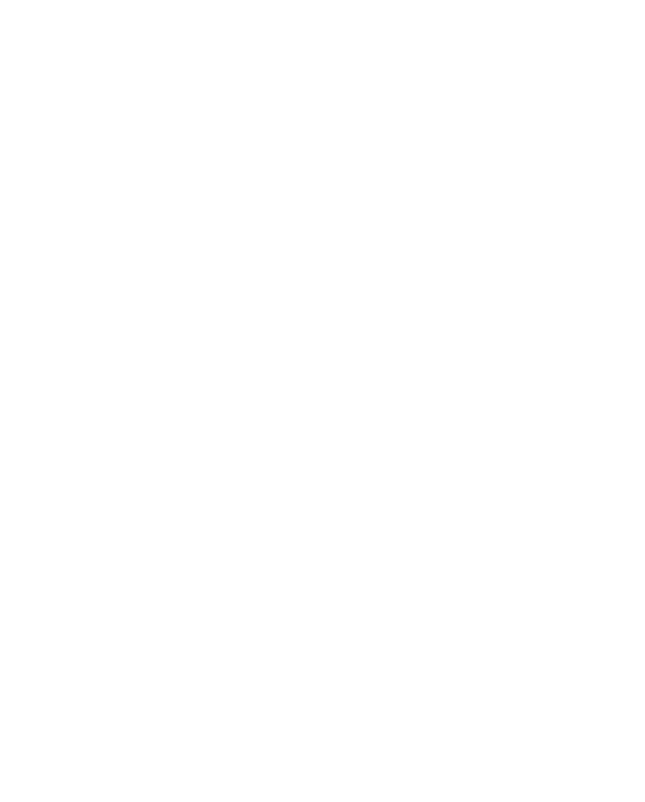
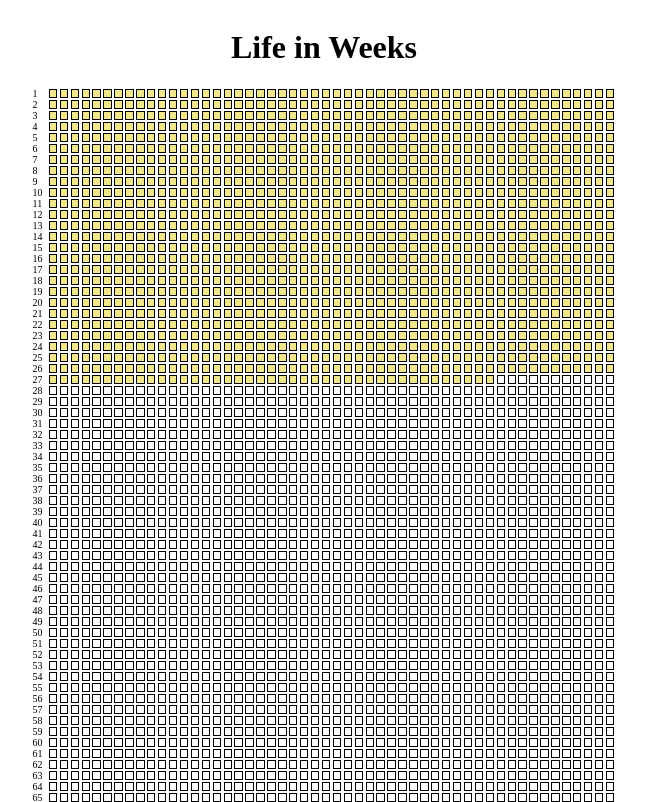
Before and after one commit to 0hhanum/life-in-weeks, a plain HTML site: page index.html in a window 1280 px wide. Shown: the top 802 px of the page, without its empty margins (316-961 px from the left). Drawn offline with Linux system fonts and the light colour scheme.

Commit message:
Life in weeks

```diff
--- a/index.css
+++ b/index.css
@@ -0,0 +1,36 @@
+#container .row {
+  display: flex;
+  justify-content: center;
+  align-items: center;
+}
+
+#container .row span {
+  display: inline-block;
+  font-size: 10px;
+  width: 15px;
+}
+
+#container .row .cell {
+  width: 0.5vw;
+  min-width: 6px;
+  height: 0.5vw;
+  min-height: 6px;
+  border: 0.5px solid black;
+  margin: 0 0.1vw;
+}
+
+#container .row .past {
+  background-color: khaki;
+}
+
+@media (max-width: 480px) {
+  #container .row span {
+    font-size: 6px;
+  }
+
+  #container .row .cell {
+    margin: 0 1px;
+    min-width: 3px;
+    min-height: 3px;
+  }
+}
--- a/index.html
+++ b/index.html
@@ -9,10 +9,14 @@
       href="./src/assets/favicon.ico"
     />
     <link rel="stylesheet" href="./index.css" />
-    <script src="./src/index.js"></script>
     <title>Life In Weeks</title>
   </head>
   <body>
-    <div id="container"></div>
+    <div id="container">
+      <div class="row">
+        <h1>Life in Weeks</h1>
+      </div>
+    </div>
   </body>
+  <script src="./src/index.js"></script>
 </html>
--- a/src/index.js
+++ b/src/index.js
@@ -0,0 +1,29 @@
+const WEEKS_IN_YEAR = 52;
+const EXPECTED_LIFESPAN = 90;
+
+const birthday = new Date(1997, 8, 15).getTime();
+const today = new Date().getTime();
+const lifetime = today - birthday;
+const ageInDays = Math.ceil(lifetime / (1000 * 60 * 60 * 24));
+const ageInWeeks = ageInDays / 7;
+
+const createHTMLElement = (tagName, className) => {
+  const element = document.createElement(tagName);
+  element.className = className;
+  return element;
+};
+
+const container = document.getElementById("container");
+for (let i = 0; i < EXPECTED_LIFESPAN; i++) {
+  const row = createHTMLElement("div", "row");
+  const rowNumber = createHTMLElement("span", "row-number");
+  rowNumber.innerText = i + 1;
+  row.appendChild(rowNumber);
+  for (let j = 0; j < WEEKS_IN_YEAR; j++) {
+    const isWeekPast = i * WEEKS_IN_YEAR + j <= ageInWeeks;
+    const className = isWeekPast ? "cell past" : "cell";
+    const cell = createHTMLElement("div", className);
+    row.appendChild(cell);
+  }
+  container.appendChild(row);
+}
```
